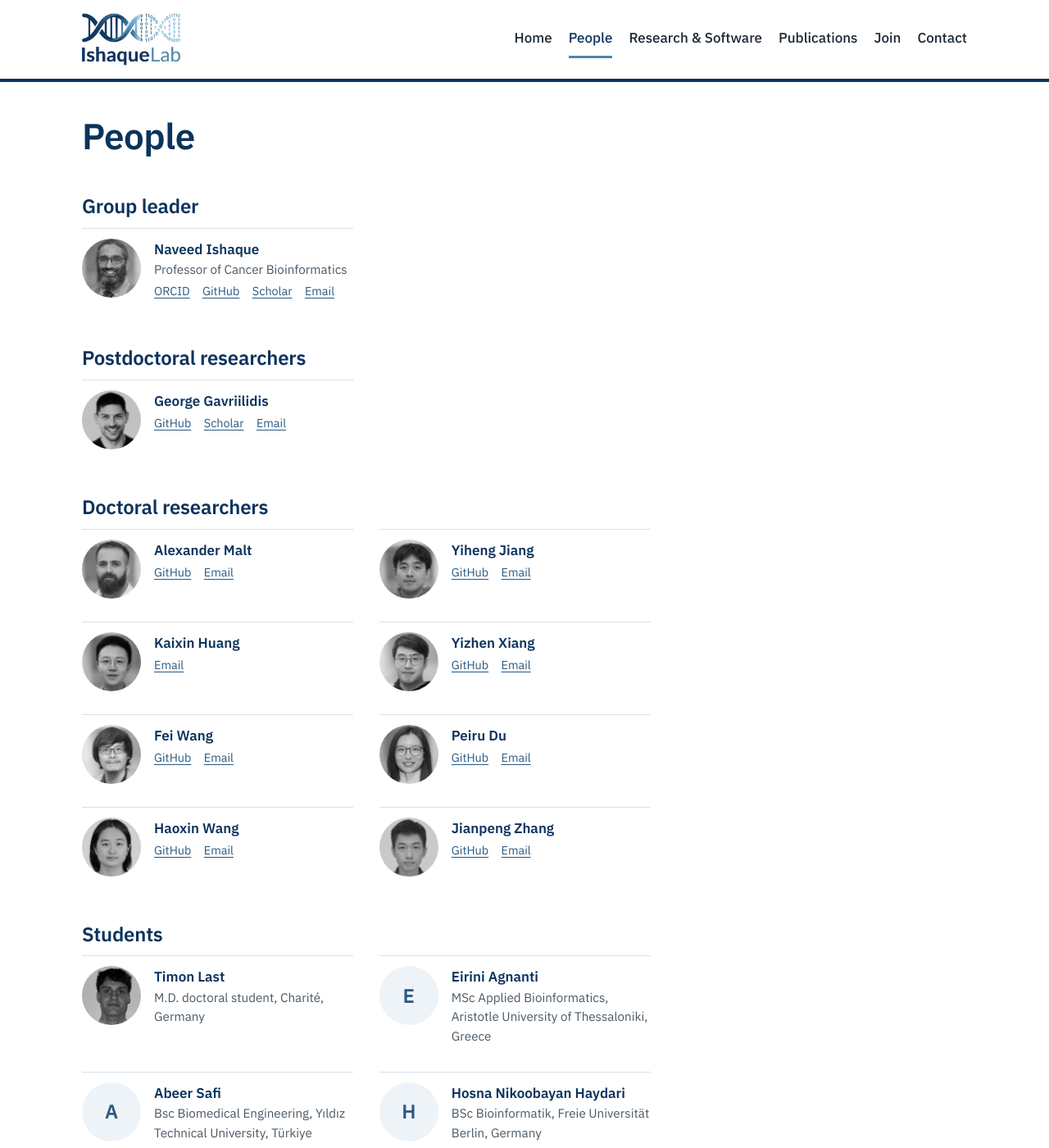
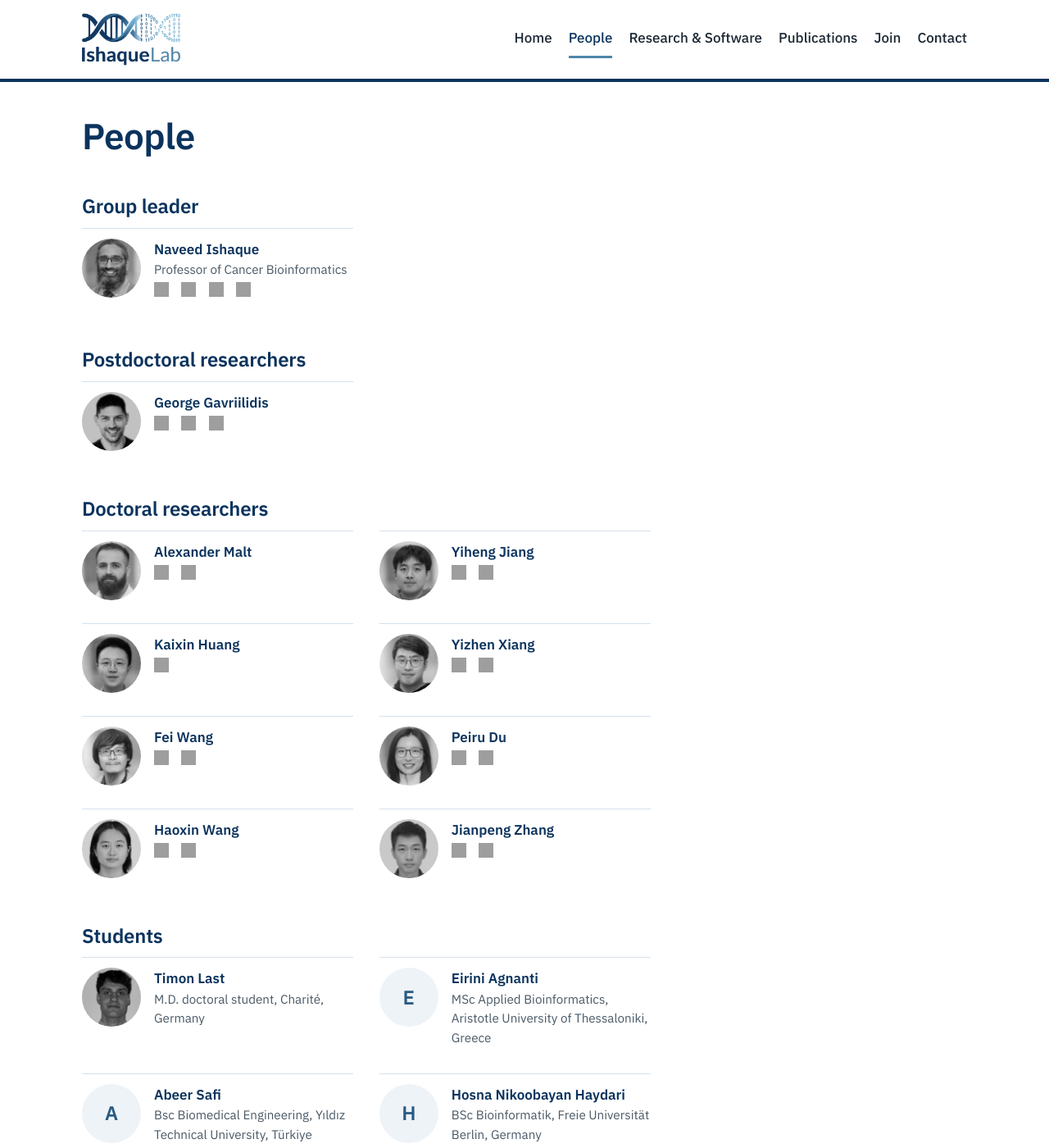
Before and after one commit to IshaqueLab/IshaqueLab.github.io, a Jekyll site: the page built from people.md, in a window 1280 px wide and 1400 px high. Shown: the whole window at 82% size. Built offline with Jekyll 4.4.1, drawn with Linux system fonts in a browser that asks for light colours; grey boxes are pictures that could not be loaded.

Commit message:
Update person.html

```diff
--- a/_includes/person.html
+++ b/_includes/person.html
@@ -8,10 +8,10 @@
     <span class="person-name">{{ include.p.name }}</span>
     {% if include.p.title %}<span class="person-title">{{ include.p.title }}</span>{% endif %}
     <span class="person-links">
-      {% if include.p.orcid %}<a href="https://orcid.org/{{ include.p.orcid }}">ORCID</a>{% endif %}
-      {% if include.p.github %}<a href="https://github.com/{{ include.p.github }}">GitHub</a>{% endif %}
-      {% if include.p.scholar %}<a href="https://scholar.google.com/citations?user={{ include.p.scholar }}">Scholar</a>{% endif %}
-      {% if include.p.email %}<a href="mailto:{{ include.p.email }}">Email</a>{% endif %}
+      {% if include.p.email %}<a href="mailto:{{ include.p.email }}" title="Email"><img src="{{ '/assets/img/mail-navy.svg' | relative_url }}" alt="Email" width="18" height="18"></a>{% endif %}
+      {% if include.p.github %}<a href="https://github.com/{{ include.p.github }}" title="GitHub"><img src="{{ '/assets/img/github-navy.svg' | relative_url }}" alt="GitHub" width="18" height="18"></a>{% endif %}
+      {% if include.p.scholar %}<a href="https://scholar.google.com/citations?user={{ include.p.scholar }}" title="Google Scholar"><img src="{{ '/assets/img/scholar-navy.svg' | relative_url }}" alt="Google Scholar" width="18" height="18"></a>{% endif %}
+      {% if include.p.orcid %}<a href="https://orcid.org/{{ include.p.orcid }}" title="ORCID"><img src="{{ '/assets/img/orcid-navy.svg' | relative_url }}" alt="ORCID" width="18" height="18"></a>{% endif %}
     </span>
   </div>
 </li>
```
